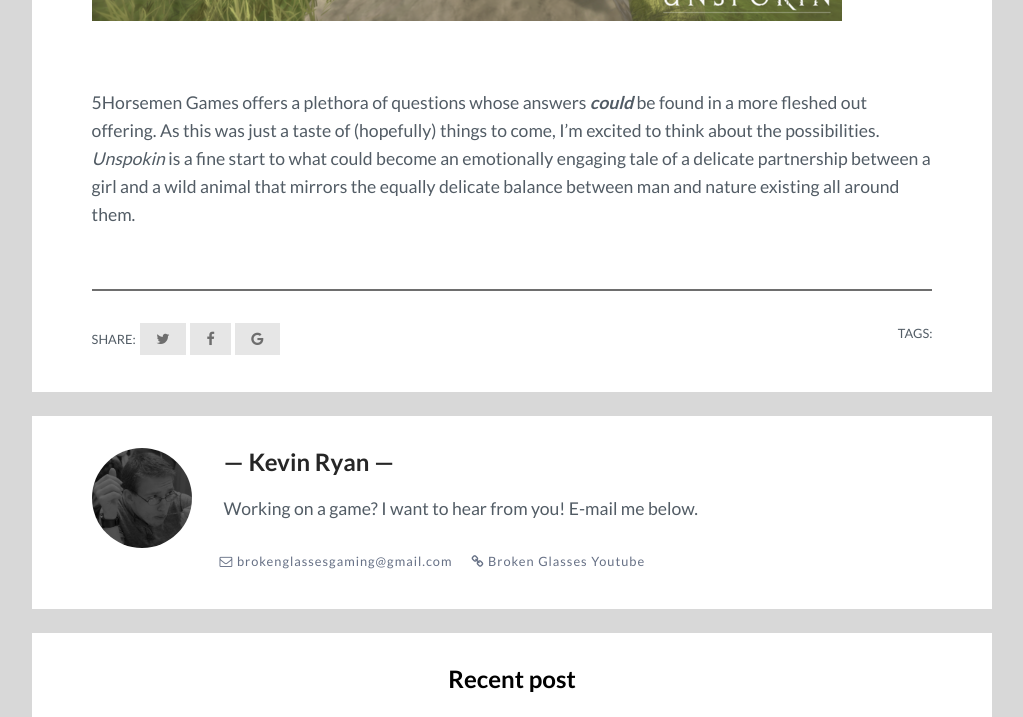
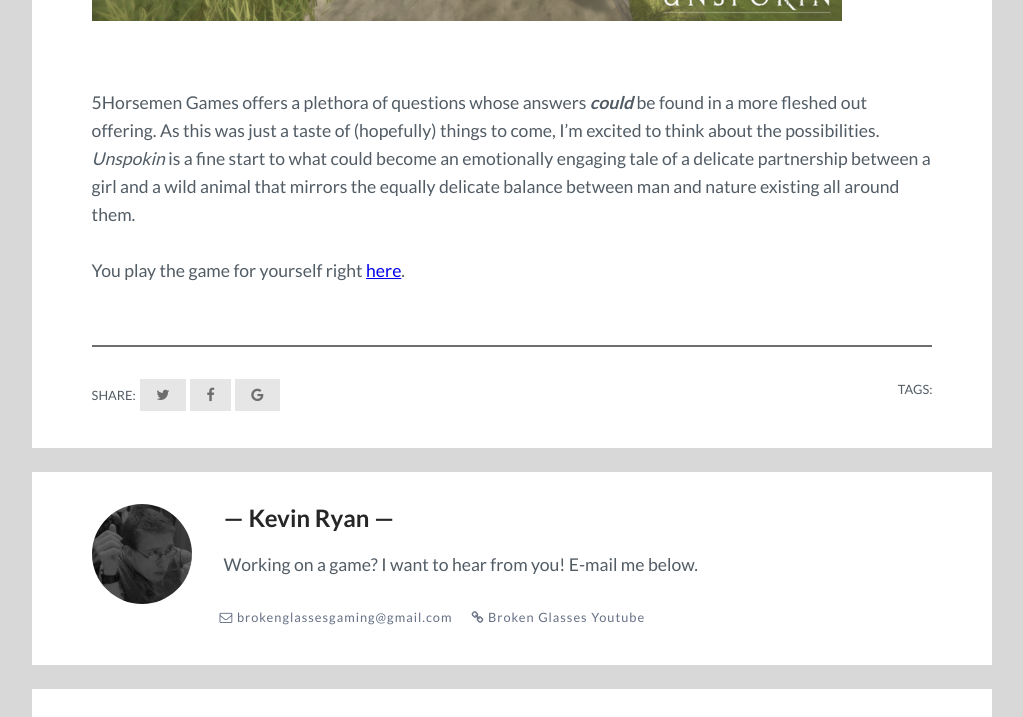
Before and after one commit to pizzapgh/broken_glasses, a Jekyll site: the page built from _posts/2017-12-04-unspokin-is-a-flawed-but-beautiful-little-game.markdown, in a window 1280 px wide and 900 px high, scrolled down 7472 px, cut to the strip 0-717 px from the top of the window. Shown: the whole strip, without its empty margins (128-1151 px from the left). Built offline with Jekyll 4.4.1, drawn with Linux system fonts in a browser that asks for light colours; nearby versions of some CDN libraries; our own code applies the rules of GitHub Pages for plain Markdown files; comment, search, counter and statistics services are not loaded.

Commit message:
Updated Unspokin Is A Flawed But Beautiful Little Game

```diff
--- a/_posts/2017-12-04-unspokin-is-a-flawed-but-beautiful-little-game.markdown
+++ b/_posts/2017-12-04-unspokin-is-a-flawed-but-beautiful-little-game.markdown
@@ -65,3 +65,5 @@ That's what I found most interesting about Unspokin: its world. The islands of A
 ![unspokin-04_orig.png](/uploads/unspokin-04_orig.png)
 
 5Horsemen Games offers a plethora of questions whose answers ***could*** be found in a more fleshed out offering. As this was just a taste of (hopefully) things to come, I'm excited to think about the possibilities. *Unspokin* is a fine start to what could become an emotionally engaging tale of a delicate partnership between a girl and a wild animal that mirrors the equally delicate balance between man and nature existing all around them.
+
+You play the game for yourself right [here](https://5horsemengames.itch.io/unspokin).
```
